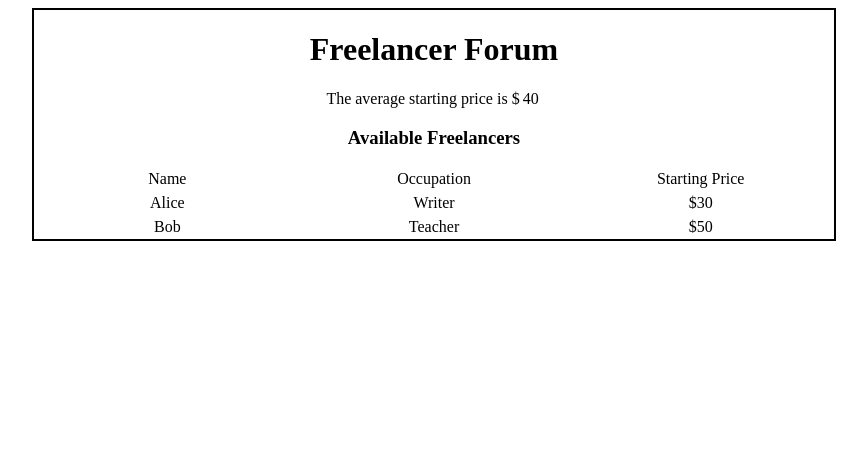
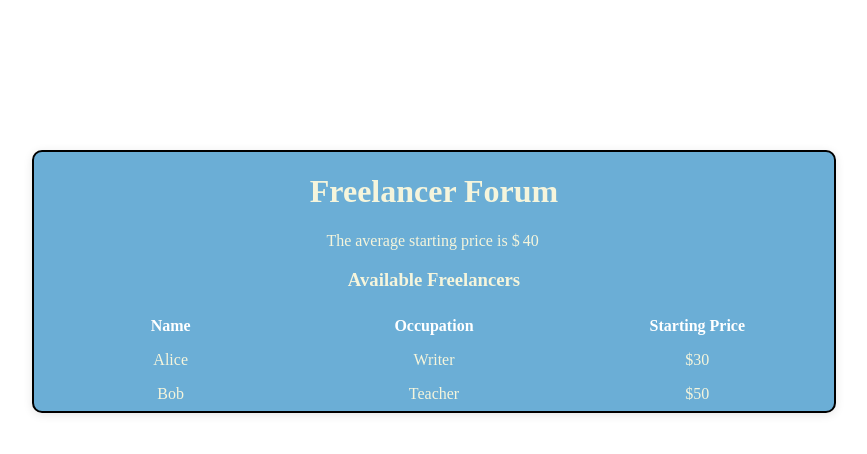
Before and after one commit to Estherp20/Block19, a plain HTML site: page index.html in a window 1280 px wide. Shown: the whole page, without its empty margins (206-1073 px from the left). Drawn offline with Linux system fonts and the light colour scheme.

Commit message:
changed css

```diff
--- a/style.css
+++ b/style.css
@@ -1,11 +1,17 @@
+
 #poster {
     text-align: center;
     align-items: center;
     min-width: 300px;
+    background-color: #6baed6;
+    color: beige;
     max-width: 800px;
     width: 80%;
     margin: auto;
+    margin-top: 150px;
     border: 2px solid black;
+    border-radius: 10px;
+    box-shadow: 0 2px 10px rgba(0, 0, 0, 0.1);
     justify-content: space-between;
 }
 
@@ -17,7 +23,14 @@
 
 .freelancer {
     display: flex;
+    padding: 5px;
 }
+
+.freelancer:first-child {
+    color: white;
+    font-weight: bold;
+  }
+
 span {
     flex: 1;
     padding: 3px;
```
